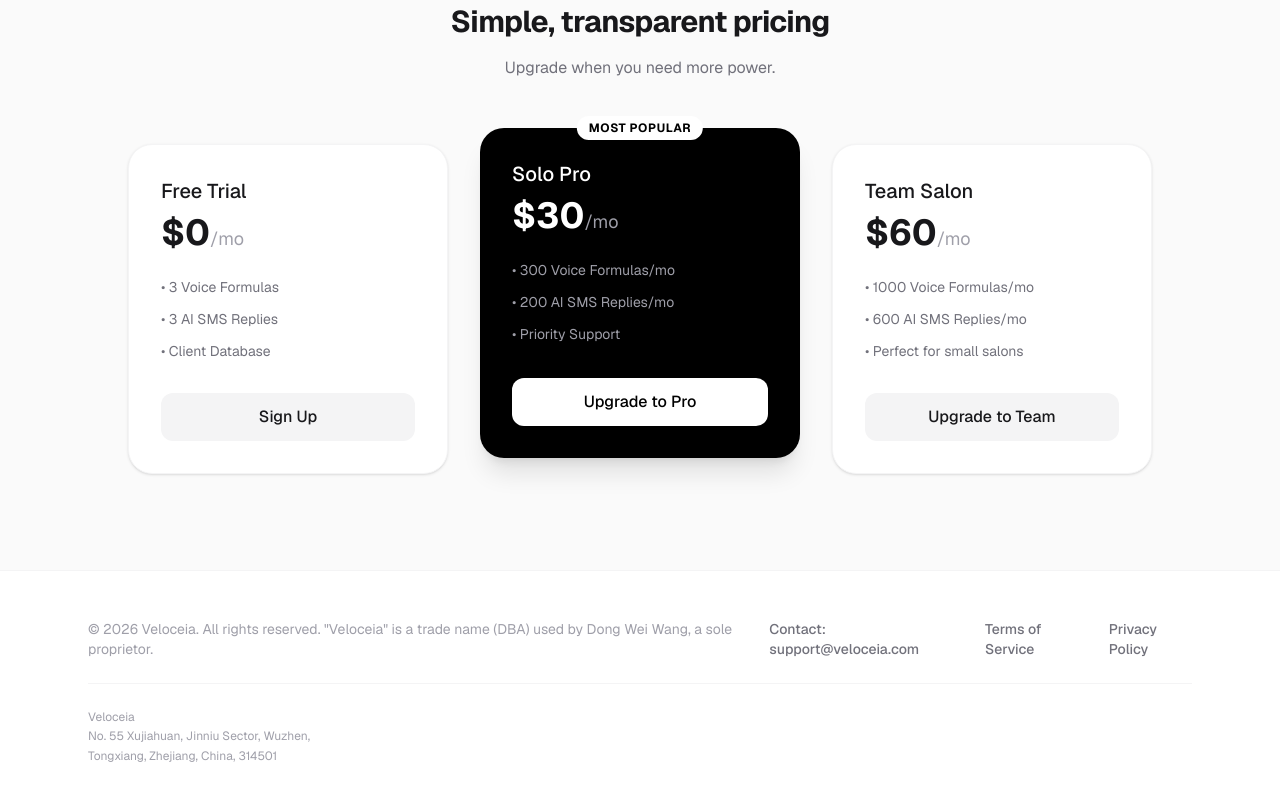
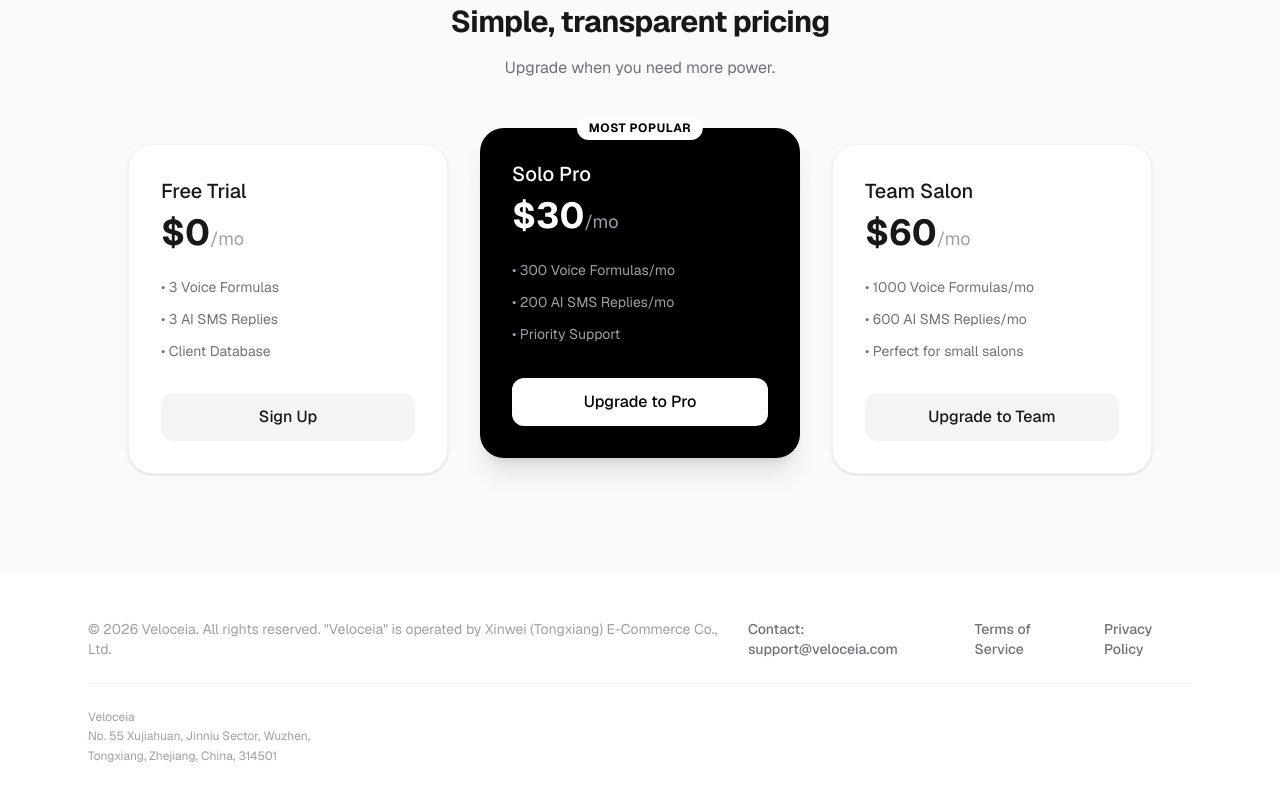
Before and after one commit to wdw1997/haird, a Next.js app: page / in a window 1280 px wide. Shown: the part 1784-2584 px from the top of the page. Built offline with nearby package versions, Linux system fonts and the light colour scheme; no server answers.

Commit message:
Update page.tsx

```diff
--- a/app/page.tsx
+++ b/app/page.tsx
@@ -474,7 +474,7 @@ function HomeContent() {
       <footer className="max-w-6xl mx-auto px-6 py-12">
         <div className="flex flex-col md:flex-row justify-between items-start gap-6 mb-6">
           <div className="text-zinc-400 text-sm">
-            © {new Date().getFullYear()} Veloceia. All rights reserved. &quot;Veloceia&quot; is a trade name (DBA) used by Dong Wei Wang, a sole proprietor.
+            © {new Date().getFullYear()} Veloceia. All rights reserved. &quot;Veloceia&quot; is operated by Xinwei (Tongxiang) E-Commerce Co., Ltd.
           </div>
           <div className="flex gap-6 text-sm font-medium text-zinc-500">
             <a href="mailto:support@veloceia.com" className="hover:text-black transition">Contact: support@veloceia.com</a>
```
